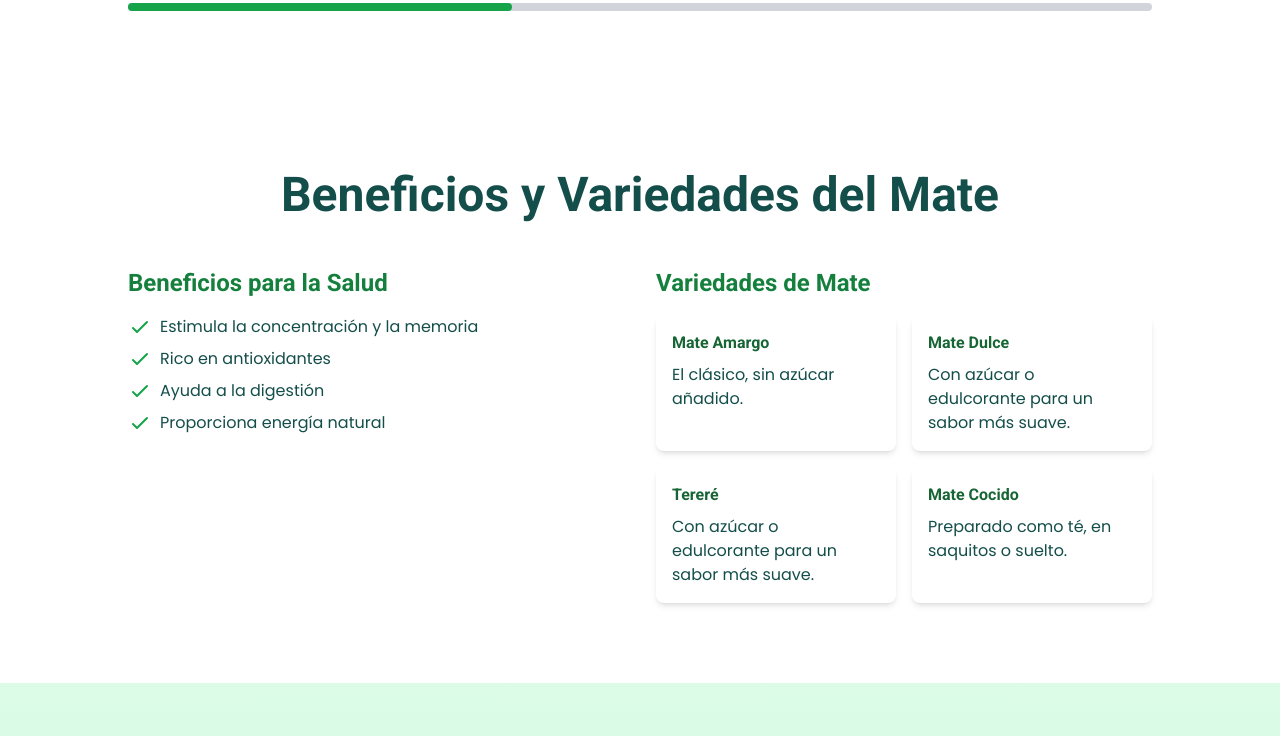
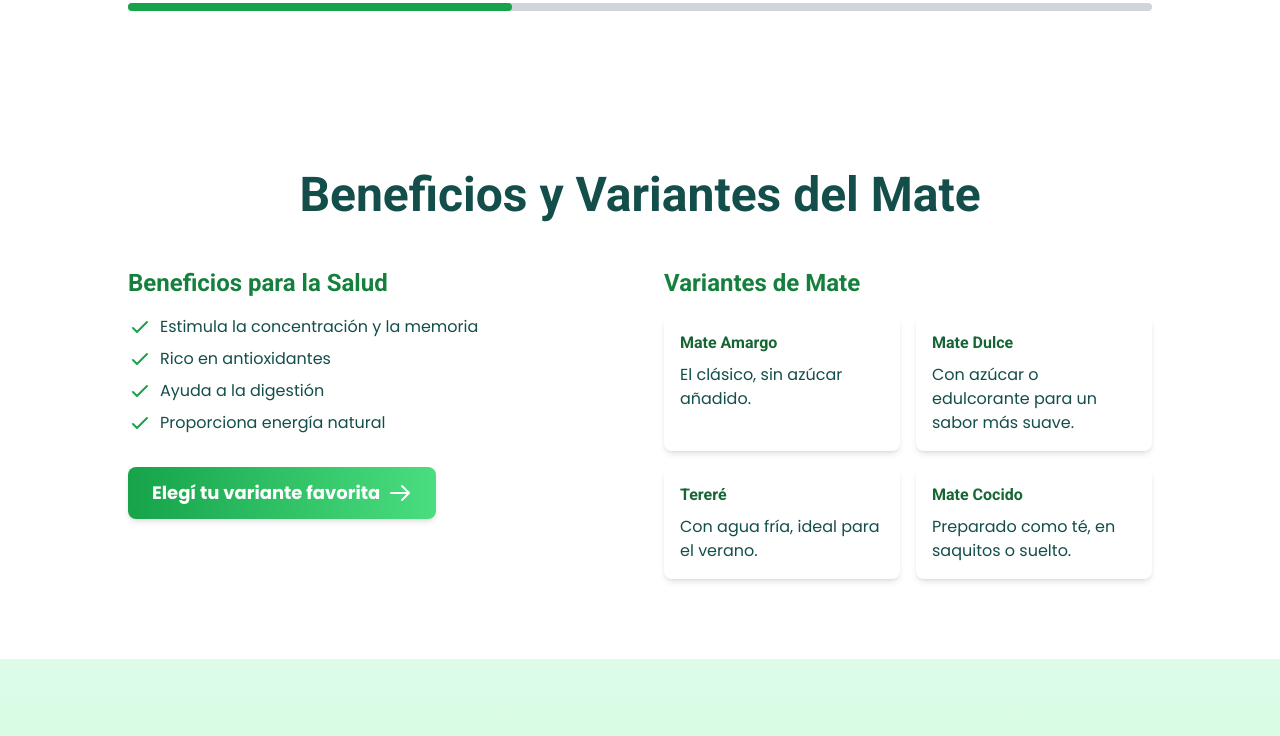
Before and after one commit to Smilari/Mateando, an Astro site: page / in a window 1280 px wide. Shown: the part 1849-2585 px from the top of the page. Built offline with nearby package versions, Linux system fonts and the light colour scheme; Astro itself is replaced by a stand-in of ours.

Commit message:
Adding link to google form

```diff
--- a/src/components/Benefits/Benefits.astro
+++ b/src/components/Benefits/Benefits.astro
@@ -1,14 +1,15 @@
 ---
 import BenefitsItem from "@components/Benefits/BenefitsItem.astro";
 import VarietyItem from "@components/Benefits/VarietyItem.astro";
+import RightArrow from "@icons/RightArrow.astro";
 ---
 
 <section id="beneficios" class="py-20 max-w-[92%] sm:max-w-[80%] mx-auto">
     <div class="container mx-auto relative">
         <h2 class="text-3xl md:text-5xl font-bold text-brown-800 mb-12 text-center">
-            Beneficios y Variedades del Mate
+            Beneficios y Variantes del Mate
         </h2>
-        <div class="grid md:grid-cols-2 gap-8">
+        <div class="grid md:grid-cols-2 gap-12">
             <div class="benefits">
                 <h3 class="text-2xl font-bold text-green-700 mb-4">Beneficios para la Salud</h3>
                 <ul class="space-y-2">
@@ -17,13 +18,24 @@ import VarietyItem from "@components/Benefits/VarietyItem.astro";
                     <BenefitsItem benefit="Ayuda a la digestión" />
                     <BenefitsItem benefit="Proporciona energía natural" />
                 </ul>
+                <div class="mt-8">
+                    <a
+                      href="https://forms.gle/SgW2ReUpwuEs1vg39"
+                      target="_blank"
+                      rel="noopener noreferrer"
+                      class="group inline-flex items-center justify-center gap-2 px-6 py-3 text-lg font-bold text-white bg-gradient-to-l from-green-400 to-green-600 rounded-lg shadow-md duration-300 transform hover:scale-105"
+                    >
+                        Elegí tu variante favorita
+                        <RightArrow width="24" height="24" />
+                    </a>
+                </div>
             </div>
             <div class="varieties">
-                <h3 class="text-2xl font-bold text-green-700 mb-4">Variedades de Mate</h3>
+                <h3 class="text-2xl font-bold text-green-700 mb-4">Variantes de Mate</h3>
                 <div class="grid grid-cols-2 gap-4">
                     <VarietyItem variety="Mate Amargo" description="El clásico, sin azúcar añadido." />
                     <VarietyItem variety="Mate Dulce" description="Con azúcar o edulcorante para un sabor más suave." />
-                    <VarietyItem variety="Tereré" description="Con azúcar o edulcorante para un sabor más suave." />
+                    <VarietyItem variety="Tereré" description="Con agua fría, ideal para el verano." />
                     <VarietyItem variety="Mate Cocido" description="Preparado como té, en saquitos o suelto." />
                 </div>
             </div>
--- a/src/components/Introduction.astro
+++ b/src/components/Introduction.astro
@@ -8,7 +8,7 @@
             una bebida que une a los argentinos y simboliza amistad y comunidad.
         </p>
         <a href="#historia"
-           class="bg-green-600 text-slate-100 px-6 py-3 rounded-full hover:bg-green-700 transition duration-300">
+           class="bg-green-600 text-slate-100 px-6 py-3 rounded-full font-semibold hover:bg-green-700 transition duration-300">
             Explora la Historia
         </a>
     </div>
--- a/src/components/Navigation.astro
+++ /dev/null
@@ -1,12 +0,0 @@
-
-<nav class="bg-mate-green text-white p-4">
-    <ul class="flex justify-center space-x-6">
-        <li><a href="#introduccion" class="hover:underline">Introducción</a></li>
-        <li><a href="#historia" class="hover:underline">Historia</a></li>
-        <li><a href="#ritual" class="hover:underline">Ritual</a></li>
-        <li><a href="#preparacion" class="hover:underline">Preparación</a></li>
-        <li><a href="#economia" class="hover:underline">Economía</a></li>
-        <li><a href="#salud" class="hover:underline">Beneficios</a></li>
-        <li><a href="#cultura" class="hover:underline">Cultura Popular</a></li>
-    </ul>
-</nav>
--- /dev/null
+++ b/src/icons/RightArrow.astro
@@ -0,0 +1,7 @@
+---
+const {width, height} = Astro.props;
+---
+
+<svg xmlns="http://www.w3.org/2000/svg" class="transition-transform duration-300 group-hover:translate-x-2" width={width} height={height} fill="none" viewBox="0 0 24 24" stroke="currentColor">
+    <path stroke-linecap="round" stroke-linejoin="round" stroke-width="2" d="M14 5l7 7m0 0l-7 7m7-7H3"/>
+</svg>
```
